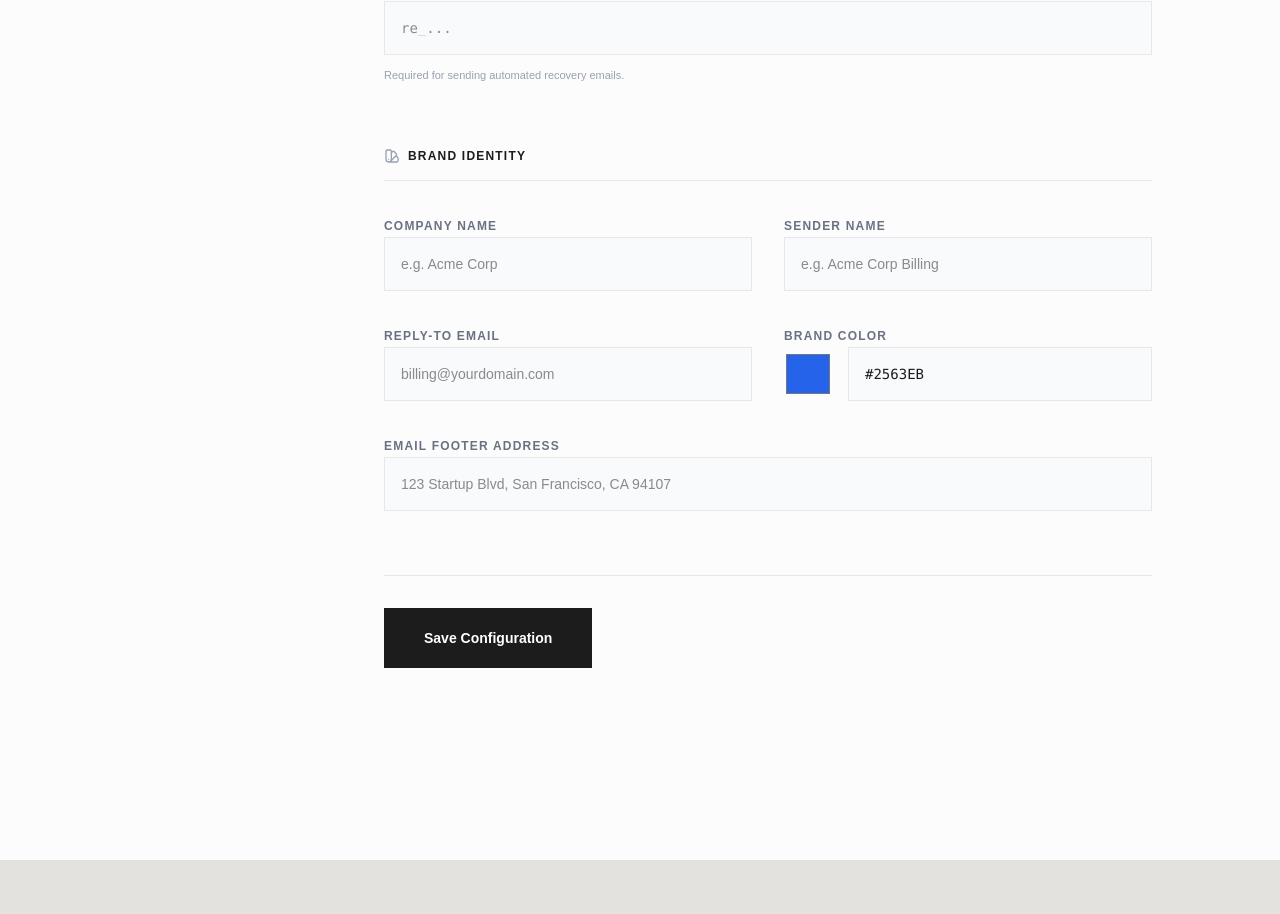
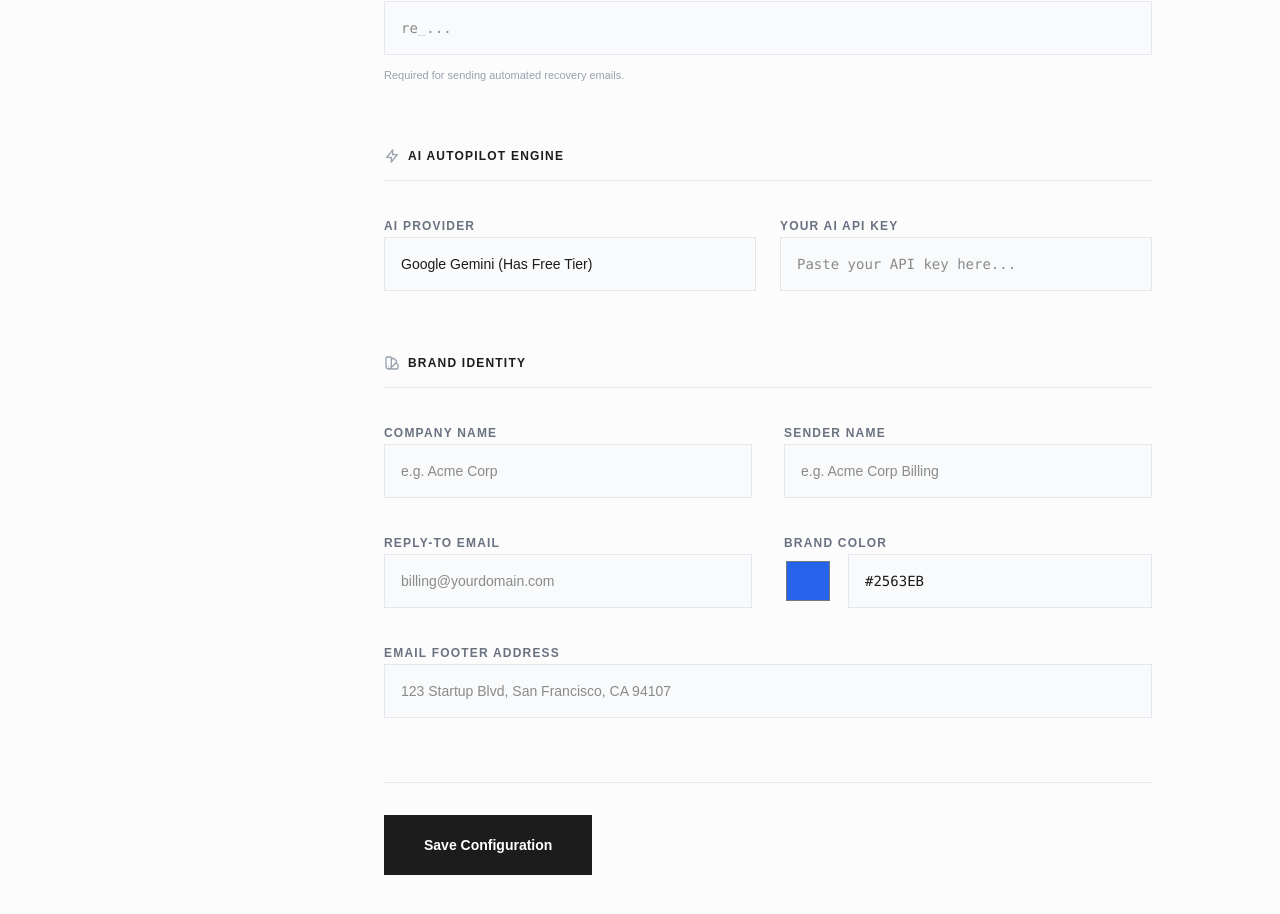
Before and after one commit to Red3262/dunning-saas, a Next.js app in the folder Desktop/dunning-saas/: page /dashboard/settings in a window 1280 px wide. Shown: the part 1076-1990 px from the top of the page. Before the commit the page ends 1936 px from the top, so only its background shows below. Built offline with nearby package versions, Linux system fonts and the light colour scheme; no server answers; a web font is replaced by a local one.

Commit message:
Implementare AI Router BYOK

```diff
--- a/Desktop/dunning-saas/app/dashboard/settings/page.tsx
+++ b/Desktop/dunning-saas/app/dashboard/settings/page.tsx
@@ -20,6 +20,8 @@ export default function SettingsPage() {
     reply_to_email: "",
     primary_color: "#2563eb",
     footer_text: "",
+    ai_provider: "gemini",
+    ai_api_key: "",
   });
 
   // URL-ul pentru conectarea securizată cu Stripe Connect OAuth
@@ -47,6 +49,8 @@ const stripeConnectUrl = "https://connect.stripe.com/oauth/authorize?response_ty
             reply_to_email: data.reply_to_email || "",
             primary_color: data.primary_color || "#2563eb",
             footer_text: data.footer_text || "",
+            ai_provider: data.ai_provider || "gemini",
+            ai_api_key: data.ai_api_key || "",
           });
         }
       }
@@ -192,6 +196,40 @@ const stripeConnectUrl = "https://connect.stripe.com/oauth/authorize?response_ty
           </div>
         </section>
 
+        {/* Sectiunea AI Engine (NOUĂ) */}
+        <section>
+          <h2 className="text-xs font-bold uppercase tracking-widest text-[#1c1c1c] mb-8 border-b border-gray-200 pb-4 flex items-center gap-2">
+            <svg className="w-4 h-4 text-gray-400" fill="none" stroke="currentColor" viewBox="0 0 24 24"><path strokeLinecap="round" strokeLinejoin="round" strokeWidth="2" d="M13 10V3L4 14h7v7l9-11h-7z" /></svg>
+            AI Autopilot Engine
+          </h2>
+          <div className="grid grid-cols-1 md:grid-cols-2 gap-6">
+            <div className="space-y-2">
+              <label className="text-xs font-bold uppercase tracking-widest text-gray-500">AI Provider</label>
+              <select
+                name="ai_provider"
+                value={formData.ai_provider}
+                onChange={(e) => setFormData({ ...formData, ai_provider: e.target.value })}
+                className="w-full bg-gray-50 border border-gray-200 text-[#1c1c1c] text-sm px-4 py-4 rounded-xl focus:outline-none focus:ring-2 focus:ring-[#2563eb] transition-all appearance-none cursor-pointer"
+              >
+                <option value="gemini">Google Gemini (Has Free Tier)</option>
+                <option value="openai">OpenAI (GPT-4 / GPT-3.5)</option>
+                <option value="anthropic">Anthropic (Claude 3)</option>
+              </select>
+            </div>
+            <div className="space-y-2">
+              <label className="text-xs font-bold uppercase tracking-widest text-gray-500">Your AI API Key</label>
+              <input
+                type="password"
+                name="ai_api_key"
+                value={formData.ai_api_key}
+                onChange={(e) => setFormData({ ...formData, ai_api_key: e.target.value })}
+                placeholder="Paste your API key here..."
+                className="w-full bg-gray-50 border border-gray-200 text-[#1c1c1c] text-sm px-4 py-4 rounded-xl font-mono focus:outline-none focus:ring-2 focus:ring-[#2563eb] transition-all"
+              />
+            </div>
+          </div>
+        </section>
+
         {/* Section 2: Brand Identity */}
         <section>
           <h2 className="text-xs font-bold uppercase tracking-widest text-[#1c1c1c] mb-8 border-b border-gray-200 pb-4 flex items-center gap-2">
--- a/Desktop/dunning-saas/package.json
+++ b/Desktop/dunning-saas/package.json
@@ -9,13 +9,16 @@
     "lint": "eslint"
   },
   "dependencies": {
+    "@anthropic-ai/sdk": "^0.104.1",
     "@base-ui/react": "^1.5.0",
+    "@google/generative-ai": "^0.24.1",
     "@supabase/ssr": "^0.10.3",
     "@supabase/supabase-js": "^2.106.2",
     "class-variance-authority": "^0.7.1",
     "clsx": "^2.1.1",
     "lucide-react": "^1.17.0",
     "next": "16.2.6",
+    "openai": "^6.42.0",
     "react": "19.2.4",
     "react-dom": "19.2.4",
     "recharts": "^3.8.1",
```
Also changed, not shown: Desktop/dunning-saas/app/api/cron/process-emails/route.ts (+58 -54 lines), Desktop/dunning-saas/vercel.json, 1 other file (tests, documents, lock files or other folders).
